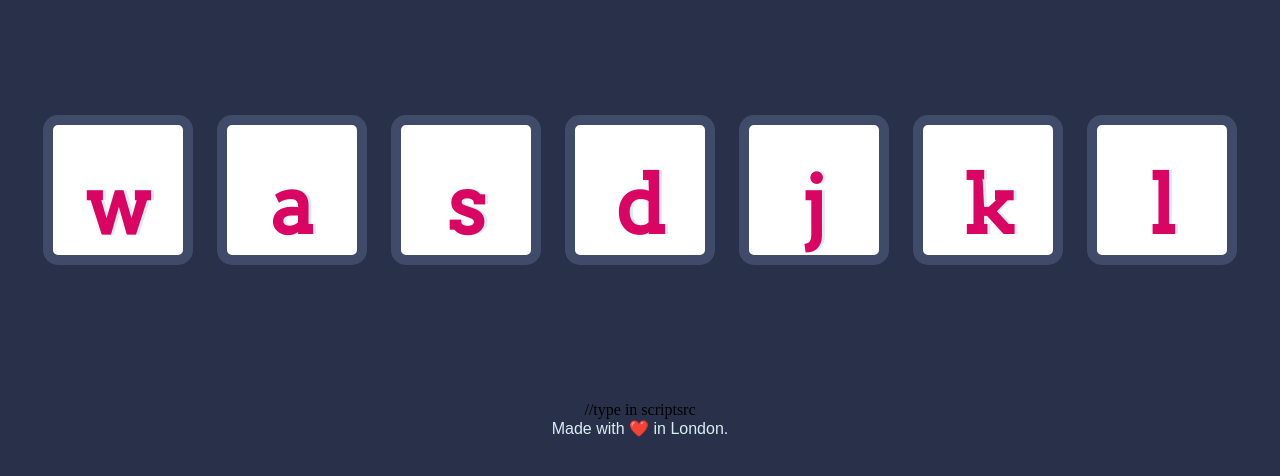
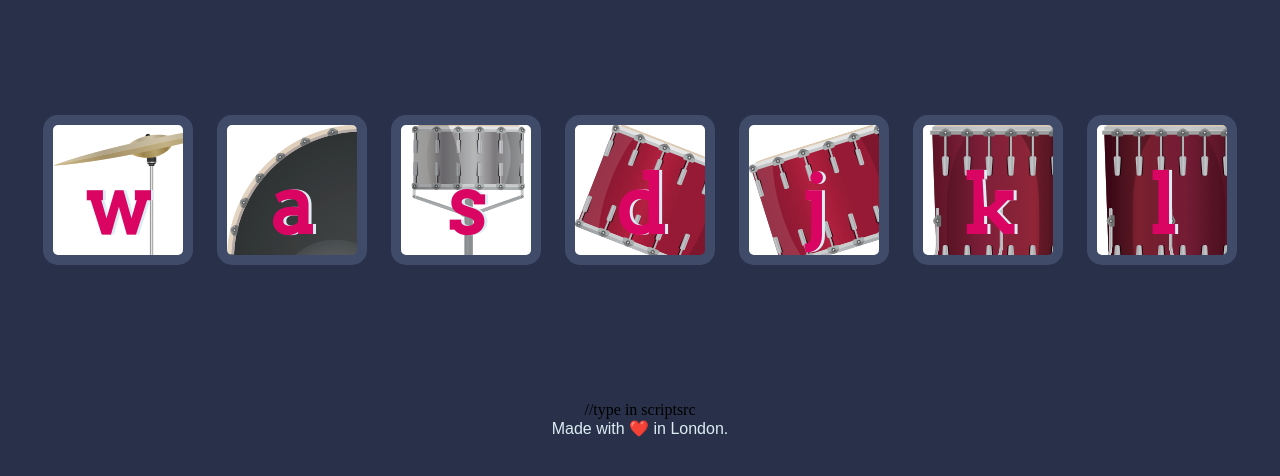
Before and after one commit to chipfody/DrumKit, a plain HTML site: page index.html in a window 1280 px wide. Shown: the part 174-650 px from the top of the page. Drawn offline with Linux system fonts and the light colour scheme.

Commit message:
Added background images to buttons

```diff
--- a/index.js
+++ b/index.js
@@ -4,6 +4,7 @@ var clickButton = document.querySelectorAll(".drum");
 
  for (let i = 0; i < clickButton.length; i++) {
      clickButton[i].addEventListener("click", function() {
-       alert("I got clicked");
+       var audio = new Audio("sounds/tom-1.mp3");
+       audio.play();
      });
  }
--- a/styles.css
+++ b/styles.css
@@ -17,31 +17,32 @@ footer {
 }
 
 .w {
+  background-image: url("images/crash.png");
 
 }
 
 .a {
-
+background-image: url("images/kick.png");
 }
 
 .s {
-
+background-image: url("images/snare.png");
 }
 
 .d {
-
+background-image: url("images/tom1.png");
 }
 
 .j {
-
+background-image: url("images/tom2.png");
 }
 
 .k {
-
+background-image: url("images/tom3.png");
 }
 
 .l {
-
+background-image: url("images/tom4.png");
 }
 
 .set {
```
